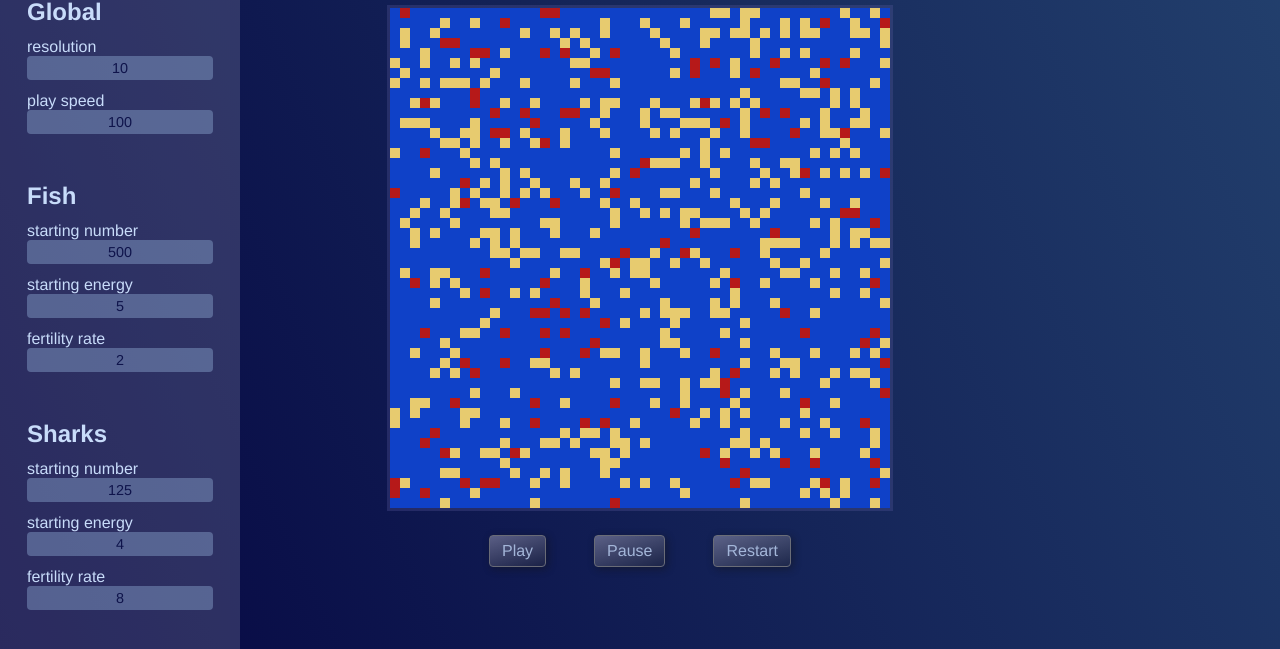
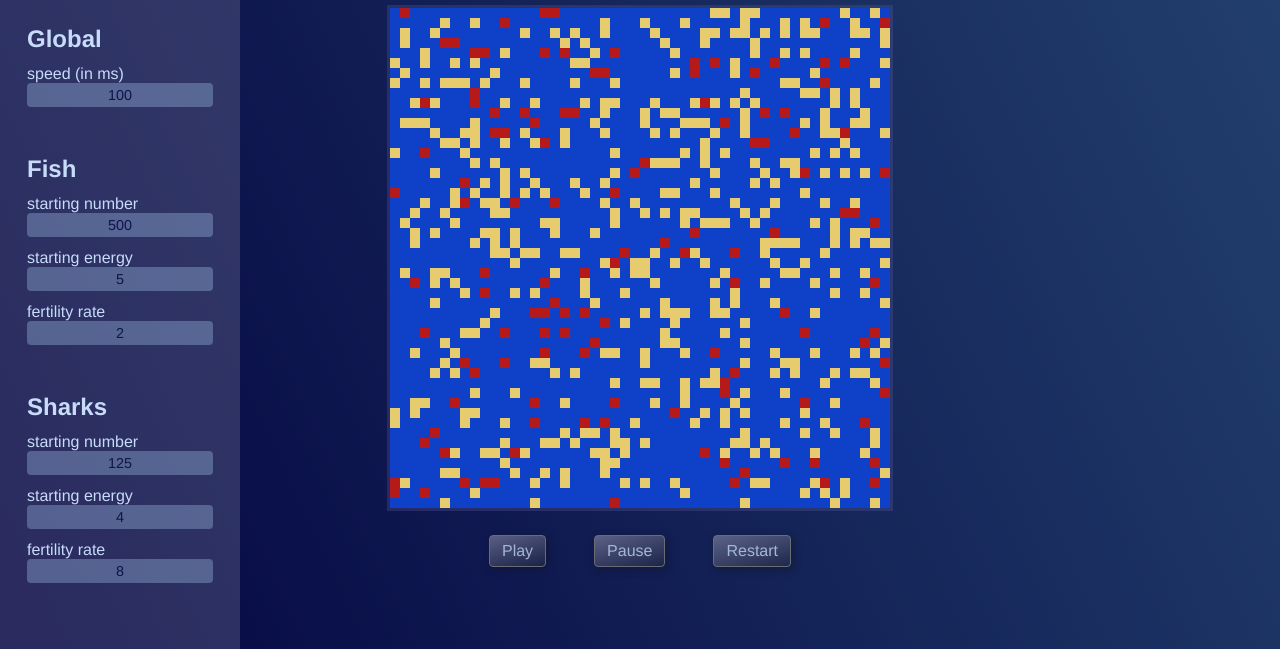
Before and after one commit to thomasarch/github-move, a plain HTML site: page index.html in a window 1280 px wide. Shown: the part 151-800 px from the top of the page. Drawn offline with Linux system fonts and the light colour scheme.

Commit message:
took out resolution variable for now due to issues

```diff
--- a/index.html
+++ b/index.html
@@ -36,9 +36,9 @@
 				<div class='global-params'>
 					<h2>Global</h2>
 					<div class='params-wrapper'>
-						<p>resolution</p>
-						<input type='number' id='resolution' onClick='this.select();' onkeyup='formChanged()' onchange='formChanged()'>
-						<p>play speed</p>
+						<!-- <p>resolution</p>
+						<input type='number' id='resolution' onClick='this.select();' onkeyup='formChanged(), reso()' onchange='formChanged(), reso()'> -->
+						<p>speed (in ms)</p>
 						<input type='number' id='play-speed' onClick='this.select();' onkeyup='formChanged()' onchange='formChanged()'>
 					</div>
 				</div>
@@ -79,8 +79,8 @@
 
 		// global variables
 		let pixelSize = 10;
-		const xPixels = 500 / pixelSize;
-		const yPixels = 500 / pixelSize;
+		let xPixels = 500 / pixelSize;
+		let yPixels = 500 / pixelSize;
 		let playSpeed = 100;
 
 
@@ -128,7 +128,7 @@
 
 
 	// side bar stuff
-		document.getElementById('resolution').value = pixelSize;
+		// document.getElementById('resolution').value = pixelSize;
 		document.getElementById('play-speed').value = playSpeed;
 
 
@@ -140,6 +140,12 @@
 		document.getElementById('startSharkChi').value = startSharkChi;
 		document.getElementById('sharkFertRate').value = sharkFertRate;
 
+
+		// function reso() {
+		// 	xPixels = 500 / pixelSize;
+		// 	yPixels = 500 / pixelSize;
+		// 	console.log({xPixels, yPixels});
+		// }
 
 
 		function formChanged() {
```
